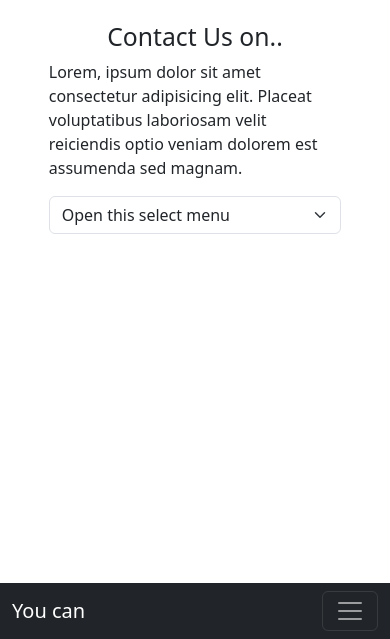
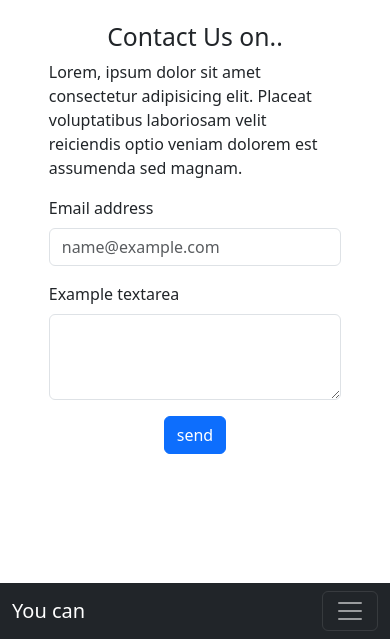
Before and after one commit to Pablo-V-Silva/Network-Funnel, a plain HTML site: page index.html in a window 390 px wide. Shown: the part 205-844 px from the top of the page. Drawn offline with nearby package versions, Linux system fonts and the light colour scheme.

Commit message:
Commit di salvataggio Tentativo di animazione del contenuto, da qui il sito potrebbe corrompersi

```diff
--- a/index.html
+++ b/index.html
@@ -53,7 +53,7 @@
       </nav>
     </header>
     <main>
-      <div class="jumboContainer d-flex">
+      <div class="jumboContainer d-flex watch">
         <video class="jumbo" src="video/jumbo.mp4"
           autoplay
           loop
@@ -73,7 +73,7 @@
 
       </div>
 
-      <div class="contactsContainer d-flex">
+      <div class="contactsContainer d-flex watch">
         <h2 class="sectionsTitle">
           Contact Us on..
         </h2>
@@ -83,17 +83,46 @@
           assumenda sed magnam.
         </p>
 
-        <select class="form-select" aria-label="Default select example">
-          <option selected>Open this select menu</option>
-          <option value="1">One</option>
-          <option value="2">Two</option>
-          <option value="3">Three</option>
-        </select>
+        <div class="mb-3 formContainer">
+          <label for="exampleFormControlInput1" class="form-label">Email address</label>
+          <input type="email" class="form-control" id="exampleFormControlInput1"
+            placeholder="name@example.com">
+        </div>
+        <div class="mb-3 formContainer">
+          <label for="exampleFormControlTextarea1" class="form-label">Example
+            textarea</label>
+          <textarea class="form-control" id="exampleFormControlTextarea1"
+            rows="3"></textarea>
+        </div>
+        <div class="d-flex justify-content-center">
+
+          <button class="btn btn-primary">send</button>
+        </div>
       </div>
     </main>
 
 
 
 
+    <script>
+      // elements
+      var elements_to_watch = document.querySelectorAll('.watch');
+      // callback
+      var callback = function(items){
+        items.forEach((item) => {
+          if(item.isIntersecting){
+            item.target.classList.add("in-page");
+          } else{
+            item.target.classList.remove("in-page");
+          }
+        });
+      }
+      // observer
+      var observer = new IntersectionObserver(callback, { threshold: 0.67 } );
+      // apply
+      elements_to_watch.forEach((element) => {
+        observer.observe(element);
+      });
+    </script>
   </body>
 </html>
--- a/style.css
+++ b/style.css
@@ -49,4 +49,22 @@ main {
     padding-top: 2rem;
   }
 
+  .formContainer {
+    width: 100%;
+    align-self: flex-start;
+  }
+
+
+
+  /* Tentativo di animazione */
+  .fade-in {
+  opacity: 0;
+  transform: translate(10vh);
+  transition: all 1s cubic-bezier(0.215, 0.610, 0.355, 1);
 }
+
+.fade-in.in-page {
+  opacity: 1;
+  transform: translate(0vh);
+}
+}
```
